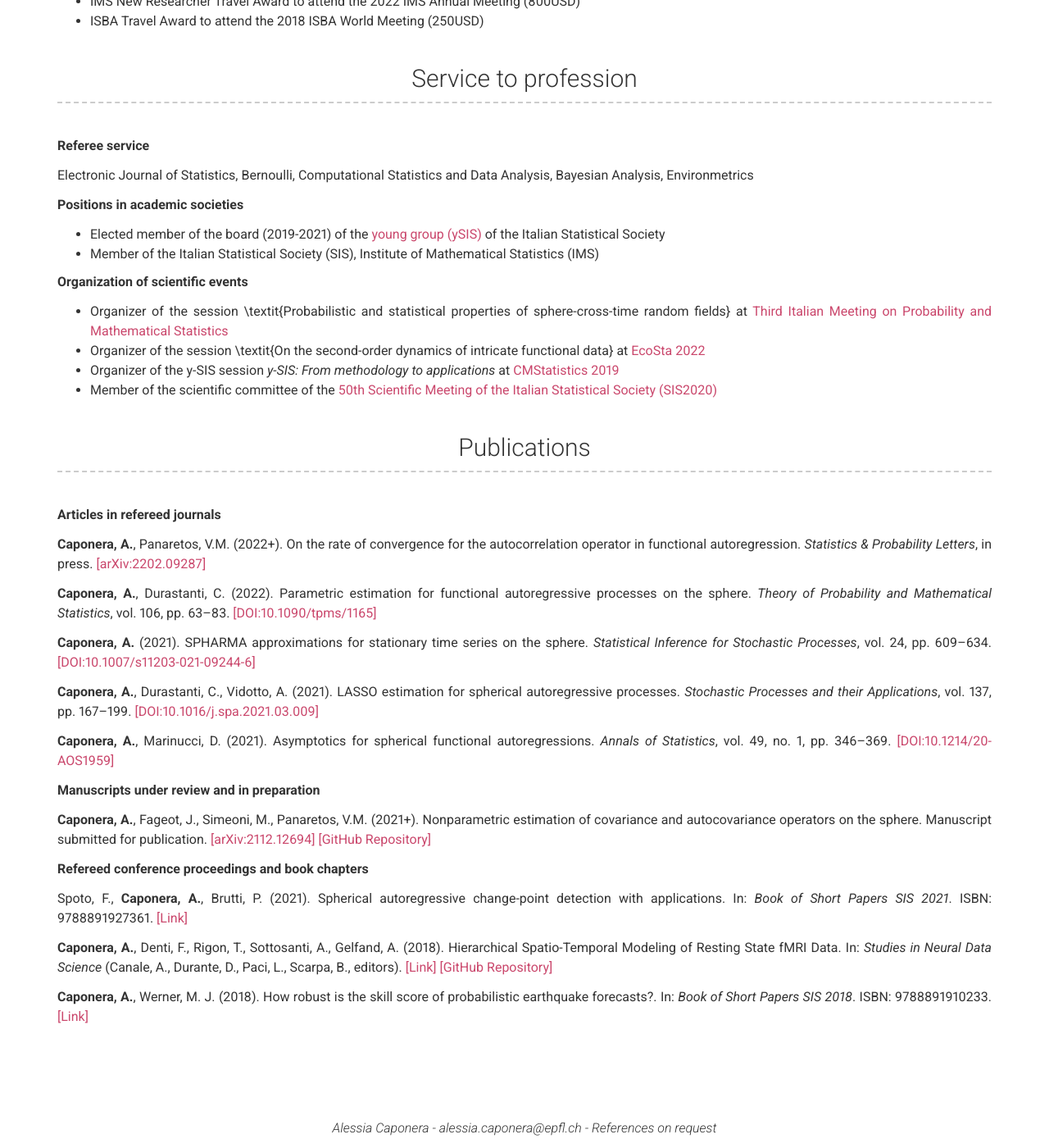
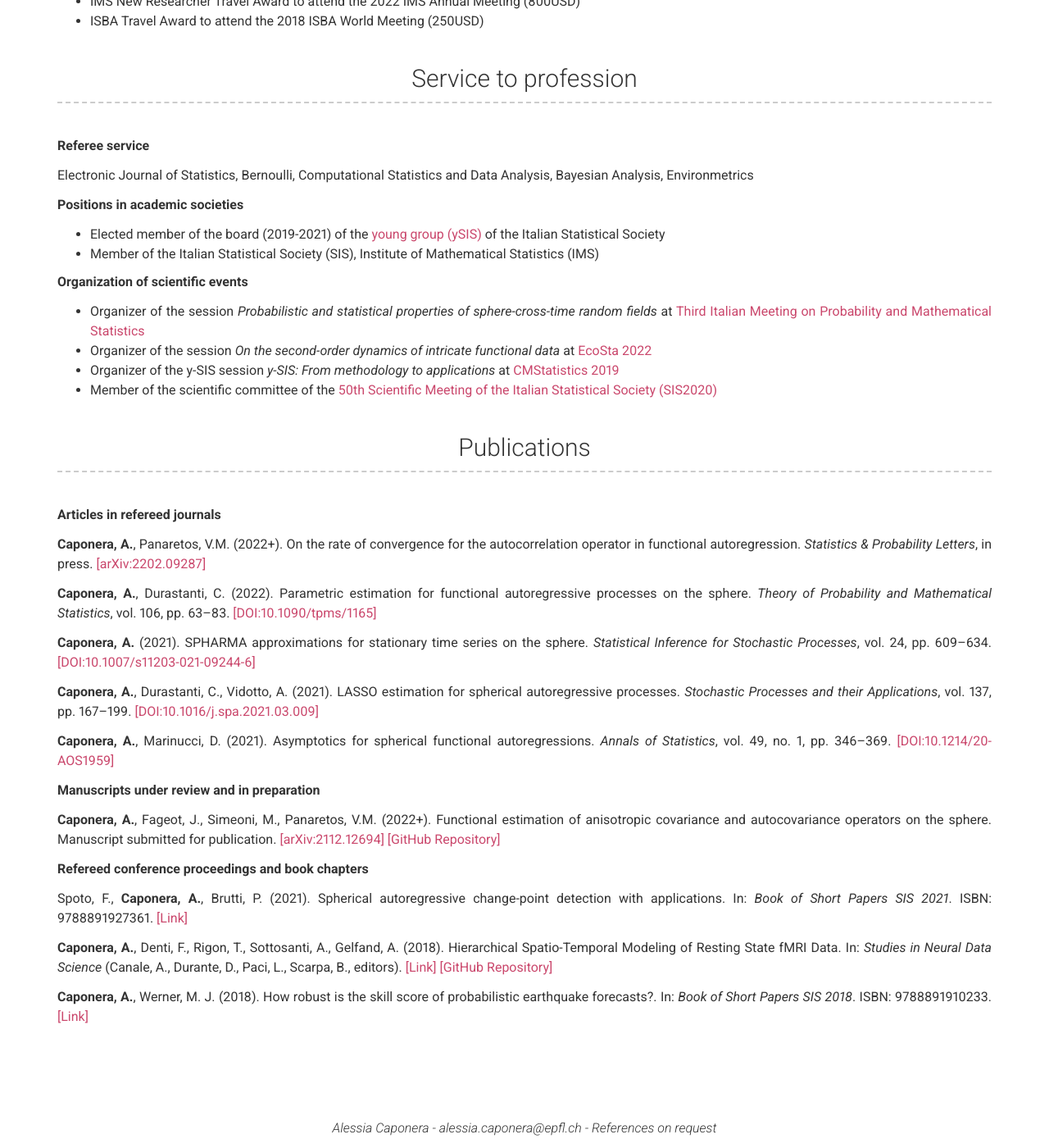
Before and after one commit to alessiacaponera/alessiacaponera.github.io, a Jekyll site: the page built from index.md, in a window 1280 px wide and 1400 px high, scrolled down 1830 px. Shown: the whole window at 82% size. Built offline with Jekyll 4.4.1, drawn with Linux system fonts in a browser that asks for light colours.

Commit message:
Update _config.yml

```diff
--- a/_config.yml
+++ b/_config.yml
@@ -73,7 +73,7 @@ more_content: |
 
     **Manuscripts under review and in preparation**
 
-    **Caponera, A.**, Fageot, J., Simeoni, M., Panaretos, V.M. (2021+). Nonparametric estimation of covariance and autocovariance operators on the sphere. Manuscript submitted for publication. [[arXiv:2112.12694]](https://arxiv.org/pdf/2112.12694.pdf) [[GitHub Repository]](https://github.com/matthieumeo/sphericov)
+    **Caponera, A.**, Fageot, J., Simeoni, M., Panaretos, V.M. (2022+). Functional estimation of anisotropic covariance and autocovariance operators on the sphere. Manuscript submitted for publication. [[arXiv:2112.12694]](https://arxiv.org/pdf/2112.12694.pdf) [[GitHub Repository]](https://github.com/matthieumeo/sphericov)
 
     **Refereed conference proceedings and book chapters**
 
@@ -122,8 +122,8 @@ service_content: |
 
     **Organization of scientific events**
 
-    - Organizer of the session \textit{Probabilistic and statistical properties of sphere-cross-time random fields} at [Third Italian Meeting on Probability and Mathematical Statistics](https://site.unibo.it/probstat/en)
-    - Organizer of the session \textit{On the second-order dynamics of intricate functional data} at [EcoSta 2022](http://www.cmstatistics.org/EcoSta2022/)
+    - Organizer of the session *Probabilistic and statistical properties of sphere-cross-time random fields* at [Third Italian Meeting on Probability and Mathematical Statistics](https://site.unibo.it/probstat/en)
+    - Organizer of the session *On the second-order dynamics of intricate functional data* at [EcoSta 2022](http://www.cmstatistics.org/EcoSta2022/)
     - Organizer of the y-SIS session *y-SIS: From methodology to applications* at [CMStatistics 2019](http://www.cmstatistics.org/CMStatistics2019/)
     - Member of the scientific committee of the [50th Scientific Meeting of the Italian Statistical Society (SIS2020)](http://meetings3.sis-statistica.org/index.php/sis2020/)
 
```
